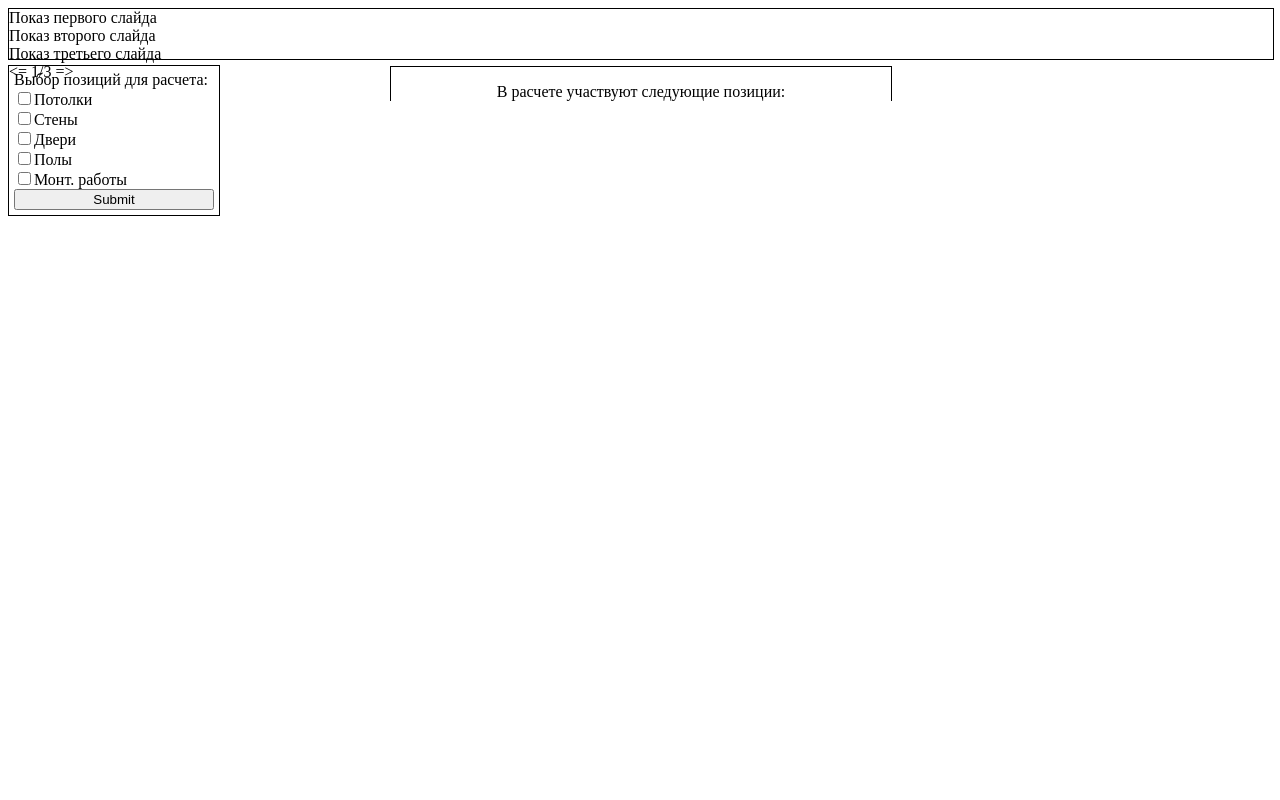
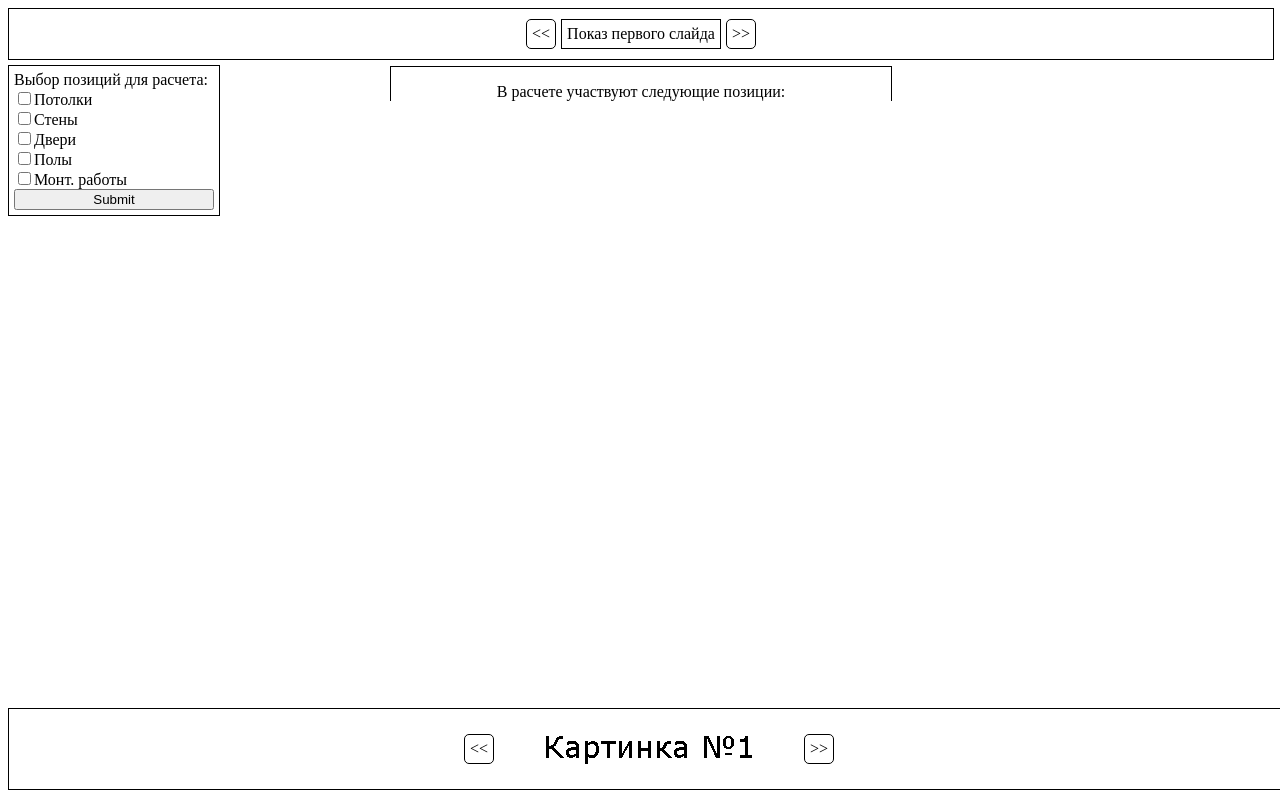
Before and after one commit to twilzz/kompred, a website: page index..html in a window 1280 px wide. Drawn offline with Linux system fonts and the light colour scheme.

Commit message:
Добавлен нижний слайдер

```diff
--- a/index..html
+++ b/index..html
@@ -10,12 +10,13 @@
 </head>
 <body>
 <div class="header">
+    <div class="slyder-nav" id="minus"><<</div>
     <div class="slyder">
-        <div class="slyde1">Показ первого слайда</div>
-        <div class="slyde2">Показ второго слайда</div>
-        <div class="slyde3">Показ третьего слайда</div>
-        <div class="slyder-nav"> <= 1/3 =></div>
+        <div class="slyde">Показ первого слайда</div>
+        <div class="slyde" style="display: none;">Показ второго слайда</div>
+        <div class="slyde" style="display: none;">Показ третьего слайда</div>
     </div>
+    <div class="slyder-nav" id="plus">>></div>
 </div>
 <div>
 <form class="start-form">
@@ -31,7 +32,18 @@
 <div id="result">
     <p>В расчете участвуют следующие позиции:</p>
 </div>
-
+<div class="bottom">
+    <div class="slyder-nav" id="minus-btm"><<</div>
+<div class="slyder-wraper">
+    <div class="slyder-inner">
+    <div class="slyde-btm"><img src="./img/1.png"></div>
+    <div class="slyde-btm"><img src="./img/2.png"></div>
+    <div class="slyde-btm"><img src="./img/3.png"></div>
+    <div class="slyde-btm"><img src="./img/4.png"></div>
+    </div>
+</div>
+<div class="slyder-nav" id="plus-btm">>></div>
+</div></div>
     <script src='./js/index.js'></script>
 </body>
 </html>
--- a/js/index.js
+++ b/js/index.js
@@ -58,3 +58,60 @@ class Positions {
 }
 
 // Slyder
+const slides = document.querySelectorAll('.slyde'),
+      stepLeft = document.querySelector('#minus'),
+      stepRight = document.querySelector('#plus');
+
+let pos = 0;
+
+function showPosition(pos) {
+    slides.forEach(item => item.style.display = 'none');
+    slides[pos].style.display = 'block';
+}
+
+stepLeft.addEventListener('click',()=> {
+    if (pos === 0) {
+        showPosition(slides.length-1);
+        pos = slides.length-1;
+        } else {
+        pos -=1;
+        showPosition(pos);
+        }
+});
+
+stepRight.addEventListener('click',()=> {
+    if (pos === slides.length-1) {
+        showPosition(0);
+        pos = 0;
+    } else {
+        pos +=1;
+        showPosition(pos);
+    }
+});
+//Slyder bottom
+const slydesBottom = document.querySelectorAll('.slyde-btm'),
+      stepLeftBtm = document.querySelector('#minus-btm'),
+      stepRightBtm = document.querySelector('#plus-btm'),
+      sliderWrapper = document.querySelector('.slyder-wraper'),
+      slyderInner = document.querySelector('.slyder-inner'),
+      width = window.getComputedStyle(sliderWrapper).width;
+let offset = 0;
+slyderInner.style.width = 100 * slydesBottom.length+'%';
+slydesBottom.forEach(slide => slide.style.width = width);
+
+stepRightBtm.addEventListener('click',()=> {
+    if (offset == +width.slice(0, width.length-2) * (slydesBottom.length - 1)) {
+        offset = 0;
+    } else {
+        offset += +width.slice(0, width.length-2);
+    }
+    slyderInner.style.transform = `translateX(-${offset}px)`;
+});
+stepLeftBtm.addEventListener('click',()=> {
+    if (offset == 0) {
+        offset = +width.slice(0, width.length-2) * (slydesBottom.length - 1);
+    } else {
+        offset -= +width.slice(0, width.length-2);
+    }
+    slyderInner.style.transform = `translateX(-${offset}px)`;
+});
--- a/main.css
+++ b/main.css
@@ -38,8 +38,50 @@
 }
 
 .header {
+    display: flex;
+    flex-direction: row;
+    justify-content: center;
+    align-items: center;
     width: 100%;
     height: 50px;
     border: 1px black solid;
     margin-bottom: 5px;
+
 }
+.slyder-nav {
+    border: 1px solid;
+    padding: 5px;
+    margin-left: 5px;
+    margin-right: 5px;
+    cursor: pointer;
+    border-radius: 5px;
+    z-index: 1000;
+}
+.slyder-nav:hover {
+    background-color: cyan;
+}
+.slyde {
+    border: solid 1px;
+    padding: 5px;
+}
+.bottom {
+    display: flex;
+    flex-direction: row;
+    justify-content: center;
+    align-items: center;
+    border: 1px black solid;
+    height: 80px;
+    margin-right: 20px;
+    position: absolute;
+    bottom: 10px;
+    width: 100%;
+}
+
+.slyder-wraper {
+    width: 300px;
+    overflow: hidden;
+}
+.slyder-inner {
+    display: flex;
+    transition: 0.5s all;
+}
```
Also changed, not shown: img/1.png (added), img/2.png (added), img/3.png (added), img/4.png (added).
